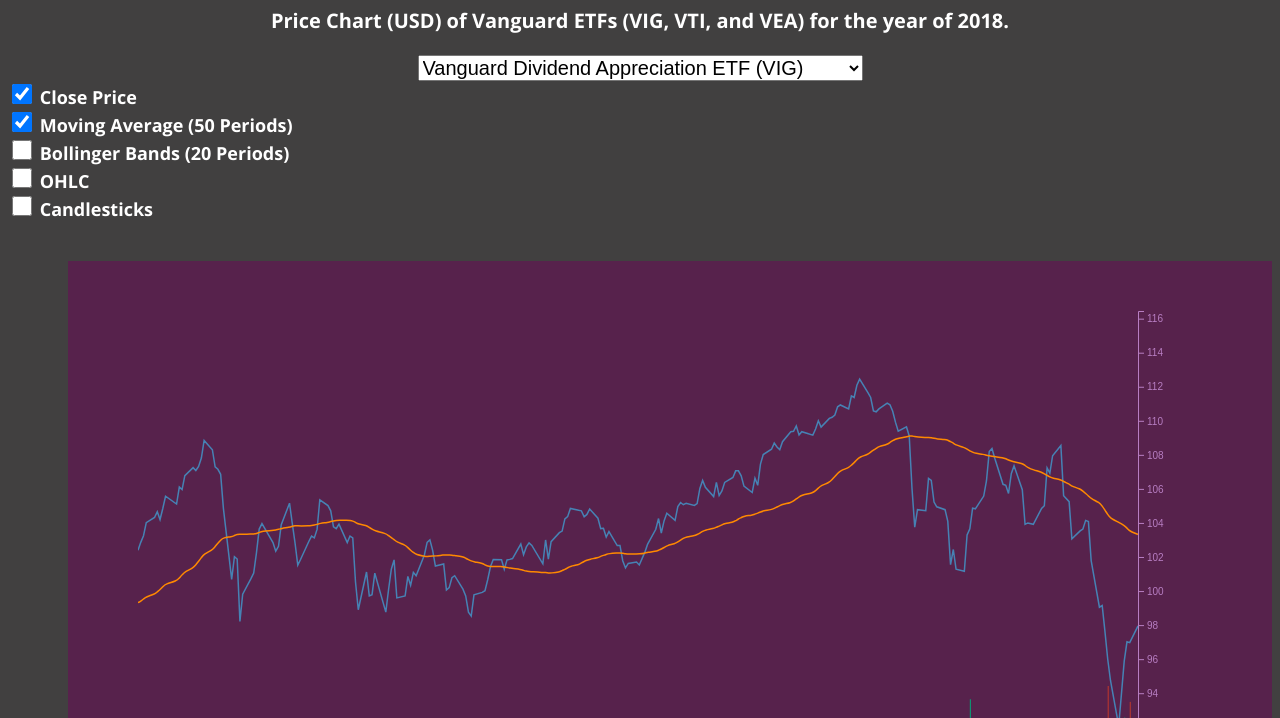
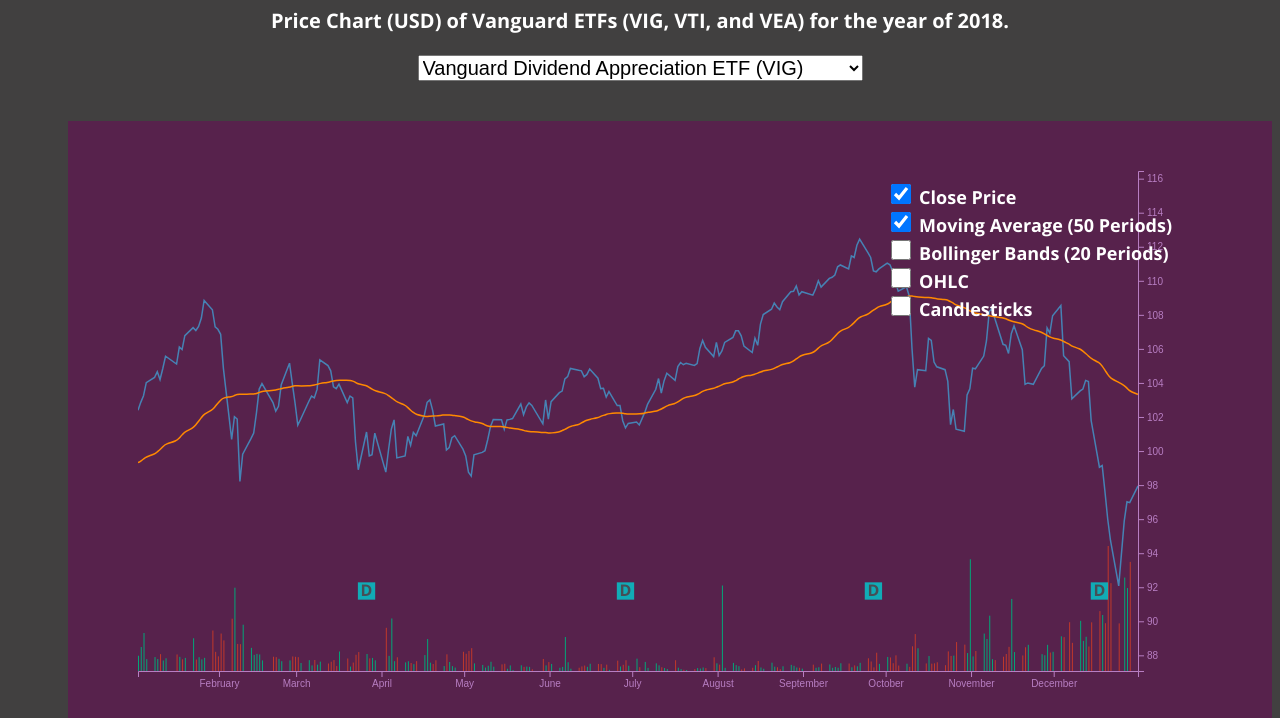
Before and after one commit to dtlai/stocktok, a website: page index.html in a window 1280 px wide. Shown: the part 76-794 px from the top of the page. Drawn offline with nearby package versions, Linux system fonts and the light colour scheme.

Commit message:
styled page

```diff
--- a/styles.css
+++ b/styles.css
@@ -70,10 +70,10 @@
   color: #b77ec2;
   max-width: 1500px;
   height: 600px;
-  /* margin-left: 200px; */
+
   margin-left: 60px;
   margin-top: 40px;
-  /* margin-right: auto; */
+  z-index: -1;
 }
 
 .info-container {
@@ -133,11 +133,14 @@
   font-size: 20px;
   display: flex;
   flex-direction: column;
-  z-index: -1;
-  /* position: absolute;
-  right: 0px;
-  margin-right: 100px;
-  margin-top: 100px; */
+  position: absolute;
+  right: 100px;
+  top: 100px;
+  z-index: 10
+}
+
+.graph-container {
+  position: relative;
 }
 
 .choices-container {
```
